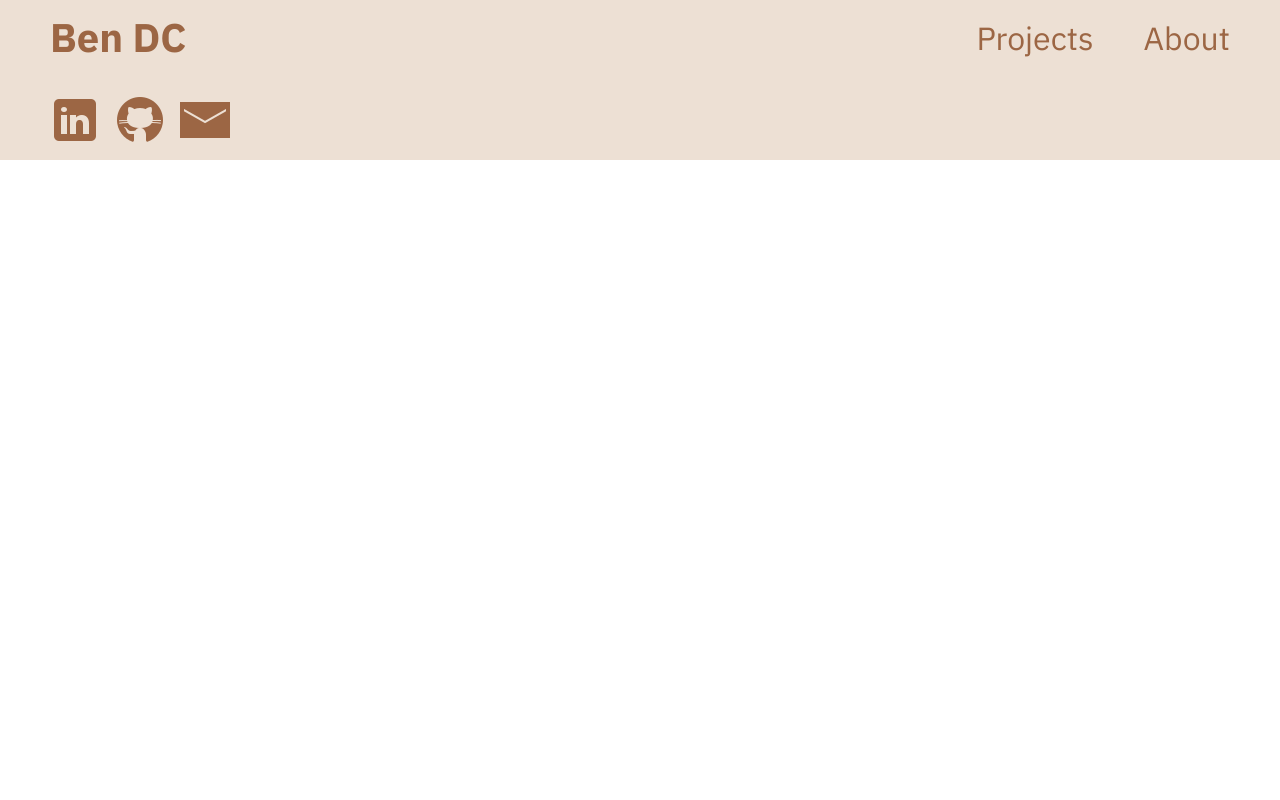
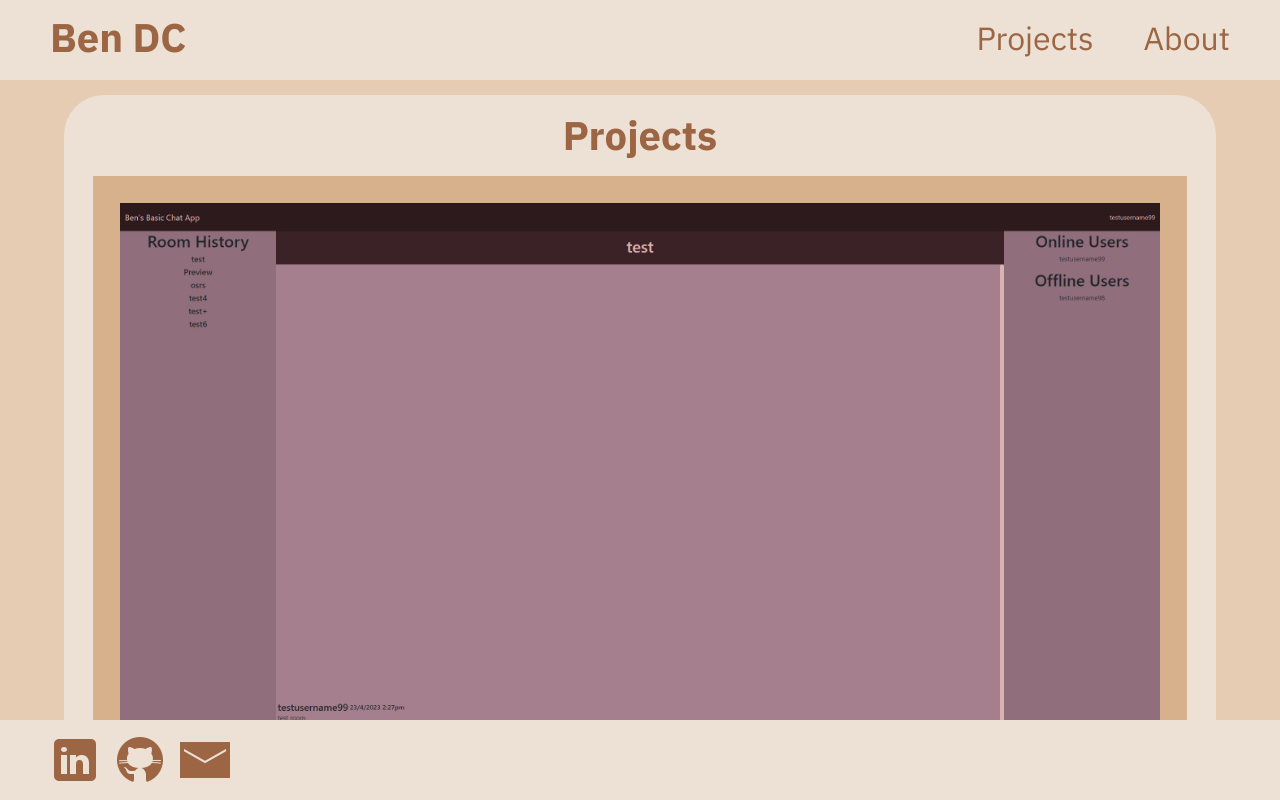
Before and after one commit to bendecruz745/BenDCHomePageV2, a React (Create React App) app: page /Projects in a window 1280 px wide. Built offline with nearby package versions, Linux system fonts and the light colour scheme.

Commit message:
initial work on projects page, project card component being worked on

```diff
--- a/src/App.js
+++ b/src/App.js
@@ -2,6 +2,7 @@ import "./App.css";
 import NavBar from "./components/NavBar";
 import Home from "./components/Home";
 import Footer from "./components/Footer";
+import Projects from "./components/Projects";
 import { Route, Routes } from "react-router-dom";
 
 function App() {
@@ -11,6 +12,7 @@ function App() {
         <NavBar />
         <Routes>
           <Route path="/" element={<Home />} />
+          <Route path="/Projects" element={<Projects />} />
         </Routes>
         <Footer />
       </div>
--- a/src/components/Home.js
+++ b/src/components/Home.js
@@ -3,7 +3,7 @@ import Ben from "../img/selfienobg.png";
 
 function Home() {
   return (
-    <div className="home-container">
+    <div className="home-page-container">
       <div className="home-text-container">
         <div className="home-intro-text-container text-bg">
           <p className="home-intro-text">
--- /dev/null
+++ b/src/components/ProjectCards.js
@@ -0,0 +1,15 @@
+import basicChatAppPreviewSrc from "../img/BasicChatAppPreview.jpg";
+
+function ProjectCards({ projectInfo }) {
+  return (
+    <div className="projects-card-container">
+      <img
+        src={basicChatAppPreviewSrc}
+        alt="Basic Chat App"
+        className="project-preview-img"
+      />
+    </div>
+  );
+}
+
+export default ProjectCards;
--- /dev/null
+++ b/src/components/Projects.js
@@ -0,0 +1,28 @@
+import "../css/Projects.css";
+
+import projectData from "../data/Projects.json";
+
+import ProjectCards from "./ProjectCards";
+
+function Projects() {
+  const projectList = projectData["Projects"];
+  console.log(projectList);
+  return (
+    <div className="projects-page-container">
+      <div className="projects-window-container text-bg">
+        <div className="projects-window-title-container">
+          <h1 className="projects-window-title-text">Projects</h1>
+        </div>
+        {projectList ? (
+          projectList.map((data, index) => (
+            <ProjectCards projectInfo={data} key={index} />
+          ))
+        ) : (
+          <div>No data to display </div>
+        )}
+      </div>
+    </div>
+  );
+}
+
+export default Projects;
--- a/src/css/Home.css
+++ b/src/css/Home.css
@@ -1,4 +1,4 @@
-.home-container {
+.home-page-container {
   background-color: #e6ccb2;
   display: flex;
   flex: 1;
--- a/src/css/NavBar.css
+++ b/src/css/NavBar.css
@@ -129,8 +129,8 @@
 
 @media only screen and (max-width: 768px) {
   .navbar-content {
-    margin-left: 25px;
-    margin-right: 25px;
+    margin-left: 5%;
+    margin-right: 5%;
   }
 }
 
--- /dev/null
+++ b/src/css/Projects.css
@@ -0,0 +1,53 @@
+.projects-page-container {
+  background-color: #e6ccb2;
+  display: flex;
+  flex: 1;
+  overflow-y: auto;
+  overflow-x: hidden;
+  border-top: 5px solid #e6ccb2;
+  position: relative;
+}
+
+.projects-window-title-text {
+  margin: 0;
+  padding: 10px 10px 5px 10px;
+}
+
+.projects-window-container {
+  max-width: 90%;
+  width: 90%;
+  margin-left: 5%;
+  margin-top: 10px;
+  margin-bottom: auto;
+  border-radius: 40px 40px 0 0;
+  display: flex;
+  flex-direction: column;
+  transition: ease all 0.5s;
+}
+
+.projects-window-title-container {
+  display: flex;
+  justify-content: center;
+}
+
+.projects-card-container {
+  background-color: #d7b18b;
+  width: 95%;
+  margin-left: 2.5%;
+  margin-bottom: 2.5%;
+  transition: ease all 0.5s;
+}
+
+.project-preview-container {
+  height: fit-content;
+  width: 95%;
+  margin-left: 2.5%;
+  margin-top: 2.5%;
+}
+
+.project-preview-img {
+  width: 95%;
+  margin-top: 2.5%;
+  margin-left: 2.5%;
+  display: block;
+}
--- /dev/null
+++ b/src/data/Projects.json
@@ -0,0 +1,23 @@
+{
+  "Projects": [
+    {
+      "title": "BasicChatApp",
+      "techUsed": ["MongoDB", "Express", "React", "NodeJS"],
+      "body": "My first personal project utilizing a full tech stack. The main engine working here is the Node/Express server alongside the Socket.io library, establishing a WebSocket connection for users to be able to send/receive events. This was definitely a big learning experience for me, in regards to UI design (will be mocking one up on Figma beforehand next time), React component structuring (more Componentizing), figuring out the Socket.io library, Node/Express & MongoDB. Currently (24/05/2023) I am leaving it in a state I am not happy with, but I would rather start on the next project using what I have learned to make something better from the ground up. I will however revisit this in the future.",
+      "previewImageSrc": "../img/BasicChatAppPreview.jpeg"
+    },
+    {
+      "title": "FillerTest",
+      "techUsed": [
+        "Something1",
+        "Something2",
+        "Something3",
+        "Something4",
+        "Something5",
+        "Something6"
+      ],
+      "body": "Short filler text",
+      "previewImageSrc": "../img/FillerPreview.png"
+    }
+  ]
+}
```
Also changed, not shown: src/img/BasicChatAppPreview.jpg (added).
